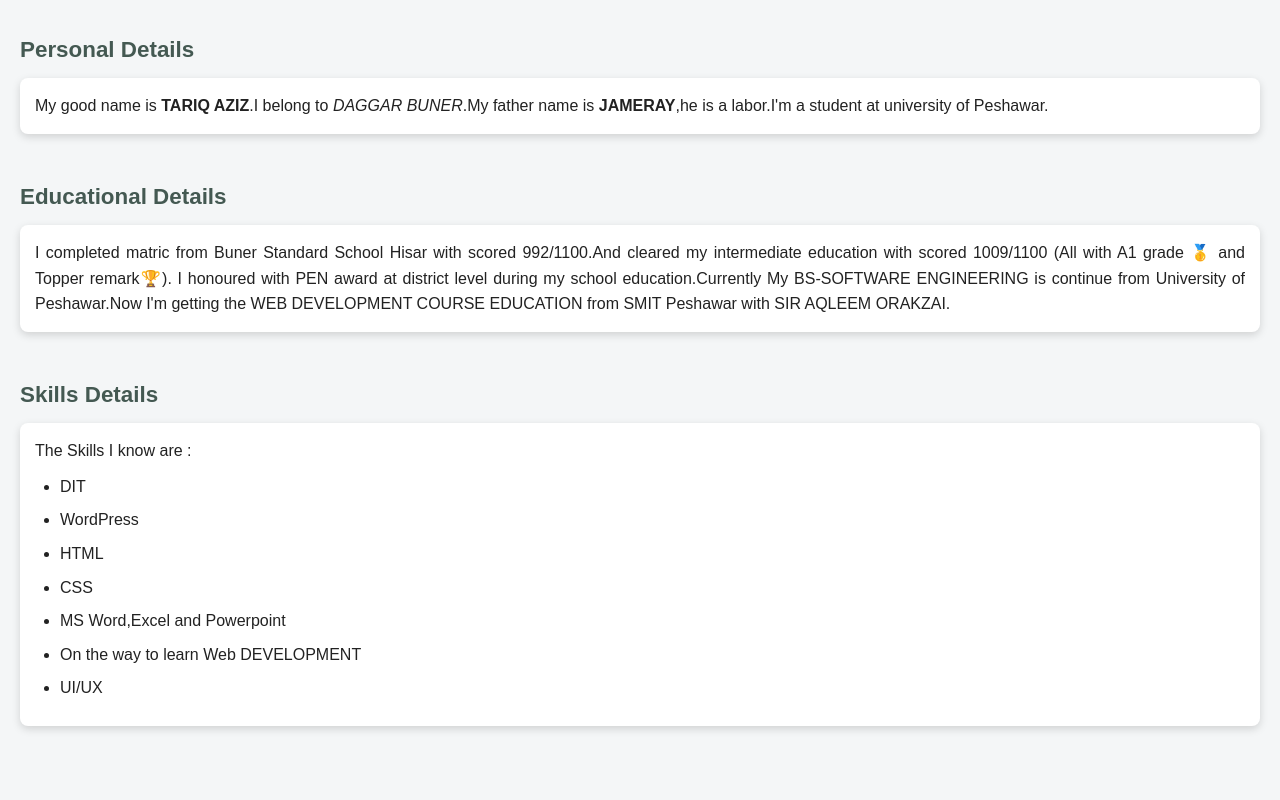
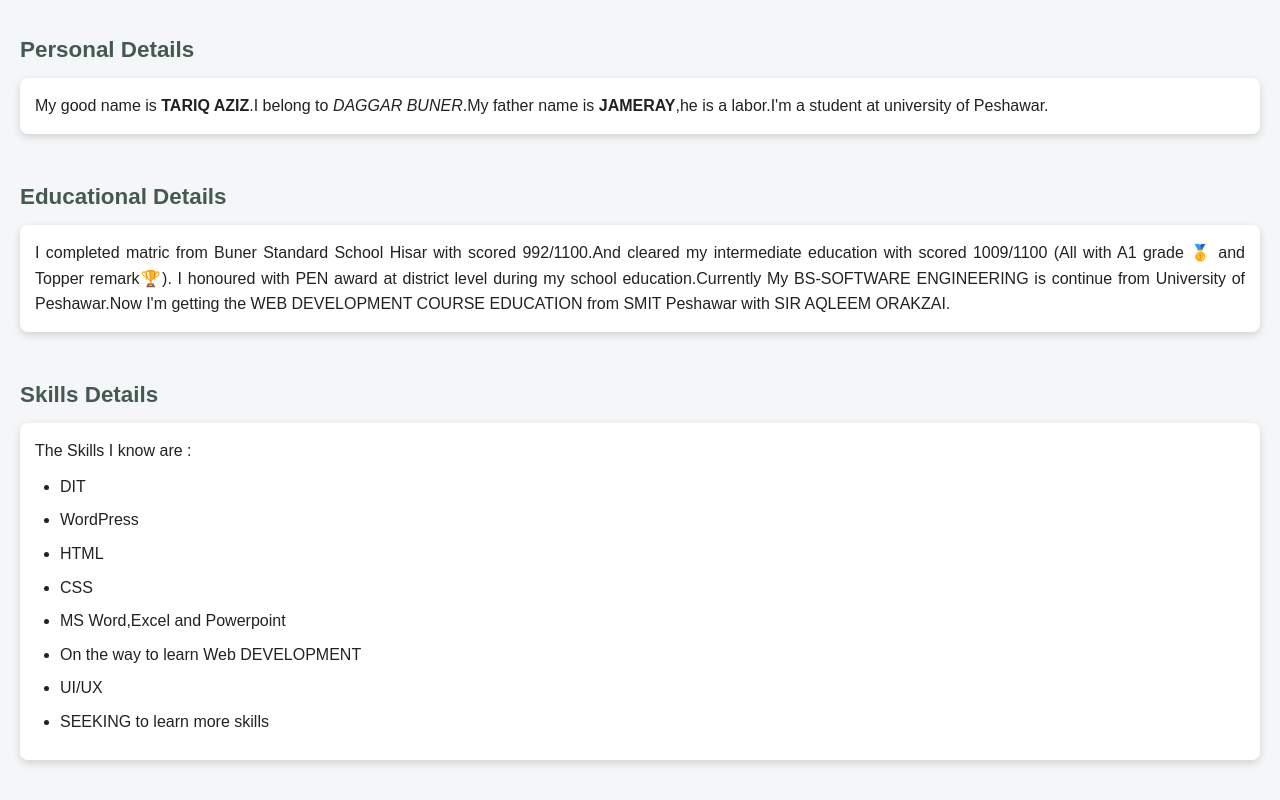
Before and after one commit to tariqazizstacks/myPortfolio-HtmlCss, a plain HTML site: page aboutme.html in a window 1280 px wide. Shown: the part 370-1170 px from the top of the page. Before the commit the page ends 1136 px from the top, so only its background shows below. Drawn offline with Linux system fonts and the light colour scheme.

Commit message:
new changes

```diff
--- a/aboutme.html
+++ b/aboutme.html
@@ -141,6 +141,7 @@
                     <li>MS Word,Excel and Powerpoint </li>
                     <li>On the way to learn Web DEVELOPMENT</li>
                     <li>UI/UX</li>
+                    <li>SEEKING to learn more skills</li>
                   </ul>
             </article>
 
```
Also changed, not shown: 1 other file.
